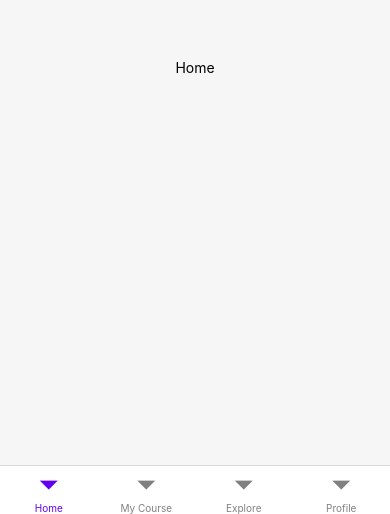
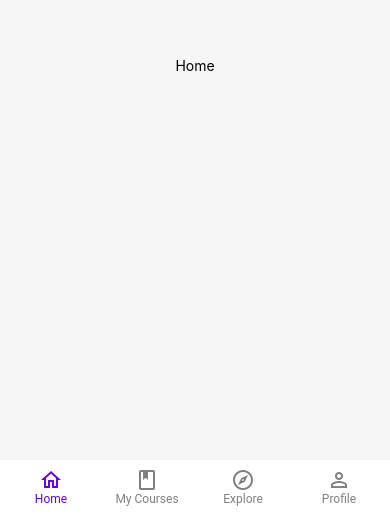
Before and after one commit to kemperboyd911/aimee-app, a React Native app: screen /Home in a window 390 px wide. Shown: the part 330-844 px from the top of the page. Built offline with nearby package versions, Linux system fonts and the light colour scheme.

Commit message:
Update Material Bottom Tab

```diff
--- a/package.json
+++ b/package.json
@@ -9,7 +9,7 @@
     "web": "expo start --web"
   },
   "dependencies": {
-    "@react-navigation/bottom-tabs": "^6.4.1",
+    "@react-navigation/material-bottom-tabs": "^6.2.5",
     "@react-navigation/native": "^6.0.14",
     "@react-navigation/native-stack": "^6.9.2",
     "expo": "~47.0.7",
--- a/src/pages/Home/index.js
+++ b/src/pages/Home/index.js
@@ -1,34 +1,82 @@
-import { createBottomTabNavigator } from '@react-navigation/bottom-tabs';
+import { createMaterialBottomTabNavigator } from '@react-navigation/material-bottom-tabs';
+import { useTheme } from 'react-native-paper';
+import MaterialCommunityIcons from 'react-native-vector-icons/MaterialCommunityIcons';
 
 import Explore from '../Explore';
 import MyCourses from '../MyCourses';
 import Profile from '../Profile';
 import Home from './Home';
 
-const Tab = createBottomTabNavigator();
+const Tab = createMaterialBottomTabNavigator();
 
 const TabNavigation = () => {
+  const { colors } = useTheme();
+
   return (
-    <Tab.Navigator screenOptions={{ headerShown: false }}>
+    <Tab.Navigator
+      initialRouteName="Home"
+      shifting={false}
+      activeColor={colors.primary}
+      barStyle={{ backgroundColor: colors.surface }}
+    >
       <Tab.Screen
         name="HomeTab"
-        options={{ tabBarLabel: 'Home' }}
         component={Home}
+        options={{
+          tabBarLabel: 'Home',
+          tabBarIcon: ({ color }) => (
+            <MaterialCommunityIcons
+              name="home-outline"
+              color={color}
+              size={24}
+            />
+          ),
+        }}
       />
+
       <Tab.Screen
-        name="MyCourseTab"
-        options={{ tabBarLabel: 'My Course' }}
+        name="MyCourses"
         component={MyCourses}
+        options={{
+          tabBarLabel: 'My Courses',
+          tabBarIcon: ({ color }) => (
+            <MaterialCommunityIcons
+              name="book-outline"
+              color={color}
+              size={24}
+            />
+          ),
+        }}
       />
+
       <Tab.Screen
         name="ExploreTab"
-        options={{ tabBarLabel: 'Explore' }}
         component={Explore}
+        options={{
+          tabBarLabel: 'Explore',
+          tabBarIcon: ({ color }) => (
+            <MaterialCommunityIcons
+              name="compass-outline"
+              color={color}
+              size={24}
+            />
+          ),
+        }}
       />
+
       <Tab.Screen
         name="ProfileTab"
-        options={{ tabBarLabel: 'Profile' }}
         component={Profile}
+        options={{
+          tabBarLabel: 'Profile',
+          tabBarIcon: ({ color }) => (
+            <MaterialCommunityIcons
+              name="account-outline"
+              color={color}
+              size={24}
+            />
+          ),
+        }}
       />
     </Tab.Navigator>
   );
```
Also changed, not shown: .eslintrc.json, 1 other file (tests, documents, lock files or other folders).
